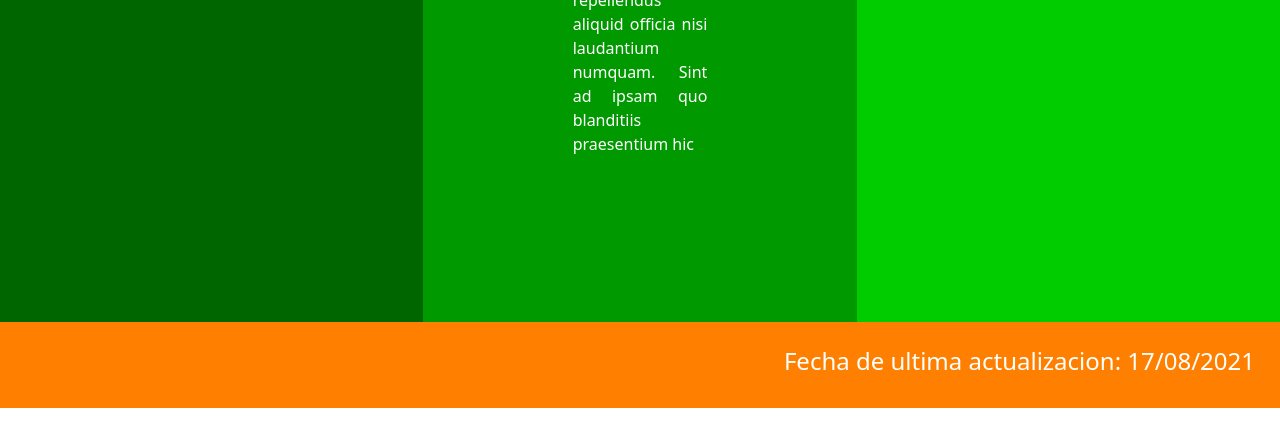
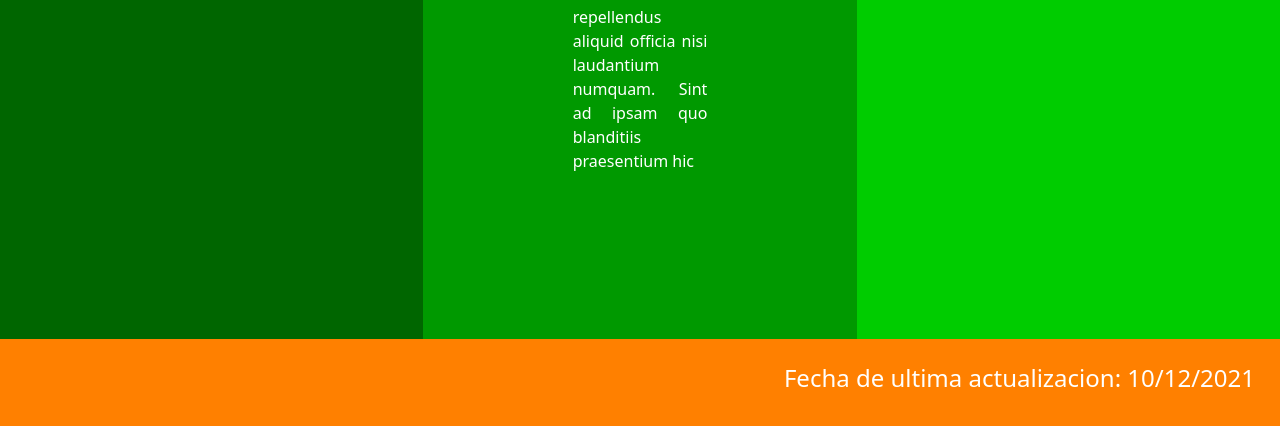
Before and after one commit to sRhc15/ProgramacionWeb-Tarea3, a plain HTML site: page index.html in a window 1280 px wide. Shown: the part 1224-1650 px from the top of the page. Drawn offline with Linux system fonts and the light colour scheme.

Commit message:
Update link a repositorio
Agregando link a repositorio de practica 2

```diff
--- a/index.html
+++ b/index.html
@@ -11,6 +11,7 @@
                 <div class="col-md-10 header1">
                     <h3>Acerca de Mi</h3>
                     <a href="https://github.com/sRhc15/Programacion-Web-Practica1.git">Repositorio Practica 1</a>
+                    <br>
                     <a href="https://github.com/sRhc15/ProgramacionWeb-Practica2.git">Repositorio Practica 2</a>
                 </div>
                 <div class="col-md-2 header2">
@@ -63,7 +64,7 @@
             </div>
         </div>
         <div class="pie">
-                <h4>Fecha de ultima actualizacion: 17/08/2021</h4>
+                <h4>Fecha de ultima actualizacion: 10/12/2021</h4>
         </div>
 
     </body>
```
